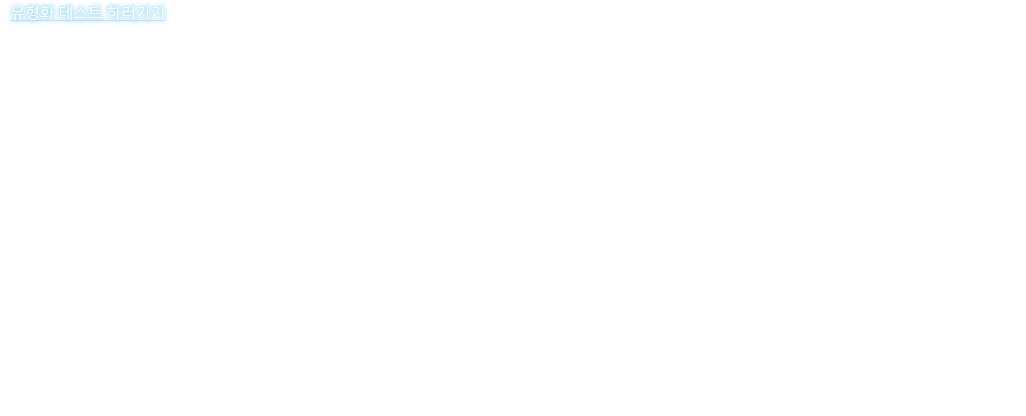
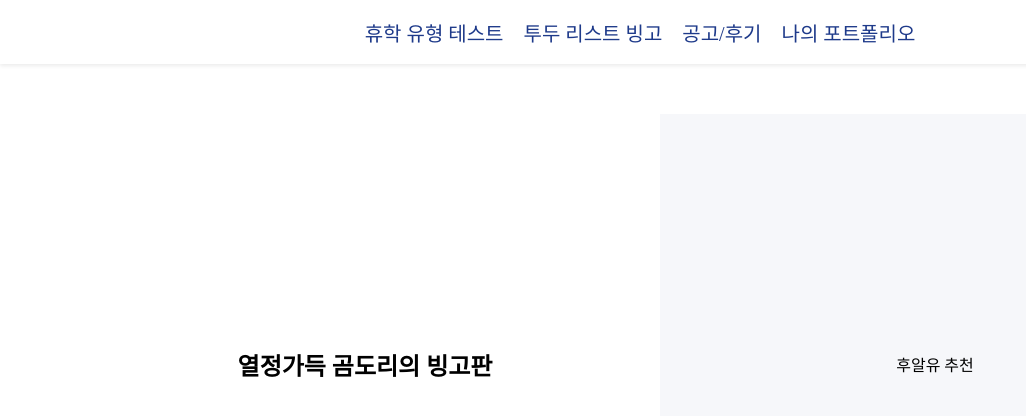
Before and after one commit to Youth-is-the-best/Youth-Client, a React (Create React App) app: page / in a window 1280 px wide. Shown: the top 416 px of the page, without its empty margins (0-1026 px from the left). Built offline with nearby package versions, Linux system fonts and the light colour scheme; a web font is replaced by a local one.

Commit message:
💄 update home UI

```diff
--- a/src/pages/Home.jsx
+++ b/src/pages/Home.jsx
@@ -5,27 +5,61 @@ import styled from 'styled-components'
 const Home = () => {
   return (
     <>
-    <TestLink to="/test/0">유형화 테스트 하러가기</TestLink>
+    <Headers>
+      <Header to="/test/0">휴학 유형 테스트</Header>
+      <Header to="/test/0">투두 리스트 빙고</Header>
+      <Header to="/test/0">공고/후기</Header>
+      <Header to="/test/0">나의 포트폴리오</Header>
+    </Headers>
+    <Body>
+      <BingoDom>
+        <h2>열정가득 곰도리의 빙고판</h2>
+      </BingoDom>
+      <InfoDom>
+        <div>후알유 추천</div>
+      </InfoDom>
+    </Body>
     </>
   )
 }
 
 export default Home
 
-const TestLink = styled(Link)`
-  color: #89cdf6;
-  font-family: SUITE;
-  font-size: 16px;
-  font-style: normal;
-  padding: 10px;
-  font-weight: 400;
-  line-height: normal;
-  text-decoration-line: underline;
-  font-weight: bold;
-  &:hover {
-    text-shadow: 0px 0px 5px skyblue;
-    color: white;
-    -webkit-text-stroke-width: 0.5px;
-    -webkit-text-stroke-color: #b8e3f5;
-  }
-`;
+const Headers = styled.div`
+  display: flex;
+  flex-direction: row;
+  justify-content: center;
+  align-items: center;
+  gap : 20px;
+  height : 64px;
+  box-shadow: 0px 2px 4px 0px rgba(0, 0, 0, 0.08);
+  font-size : 20px;
+`
+const Header = styled(Link)`
+  color : rgba(30, 58, 138, 1);
+  text-decoration : none;
+`
+const Body = styled.div`
+  display: flex;
+  flex-direction: row;
+  justify-content: center;
+  align-items: center;
+  margin-top : 50px;
+`
+const BingoDom = styled.div`
+  display: flex;
+  justify-content: center;
+  align-items: center;
+  width : 550px;
+  padding : 20px;
+`
+const InfoDom = styled.div`
+  display: flex;
+  justify-content: center;
+  align-items: center;
+  width : 550px;
+  height : 500px;
+  background: rgba(30, 58, 138, 0.04);
+  border-radis : 0px, 20px, 20px, 0px;
+  gap : 15px;
+`
--- a/src/pages/Test.jsx
+++ b/src/pages/Test.jsx
@@ -21,9 +21,9 @@ const Test = () => {
             "return_semester": semester
         };
         await postTest(answer);
-        console.log(answer);
-        const response = await postTest(answer);
-        console.log("Response:", response);
+        //console.log(answer);
+        //const response = await postTest(answer);
+        //console.log("Response:", response);
         navigate("/test/1");
     };
 
--- a/src/pages/Test2.jsx
+++ b/src/pages/Test2.jsx
@@ -31,10 +31,10 @@ const Test2 = () => {
             "question_id": 3,
             "choices": selectedAnswers
         }
-        console.log(answer);
+        //console.log(answer);
         await postTest(answer);
-        const response = await postTest(answer);
-        console.log("Response:", response);
+        //const response = await postTest(answer);
+        //console.log("Response:", response);
 
         if (selectedAnswers.length === 0) {
             alert("최소 한 개 이상의 활동을 선택해주세요.");
--- a/src/pages/Test3.jsx
+++ b/src/pages/Test3.jsx
@@ -16,10 +16,10 @@ const Test3 = () => {
         "question_id": 4,
         "answer_text": inputValue
     }
-    console.log(answer);
+    //console.log(answer);
     await postTest(answer);
     const response = await postTest(answer);
-    console.log("Response:", `${response.user_type}`);
+    //console.log("Response:", `${response.user_type}`);
     setUserType(response.user_type);
     navigate('/result', { state: { userType: response.user_type } });
   }
```
